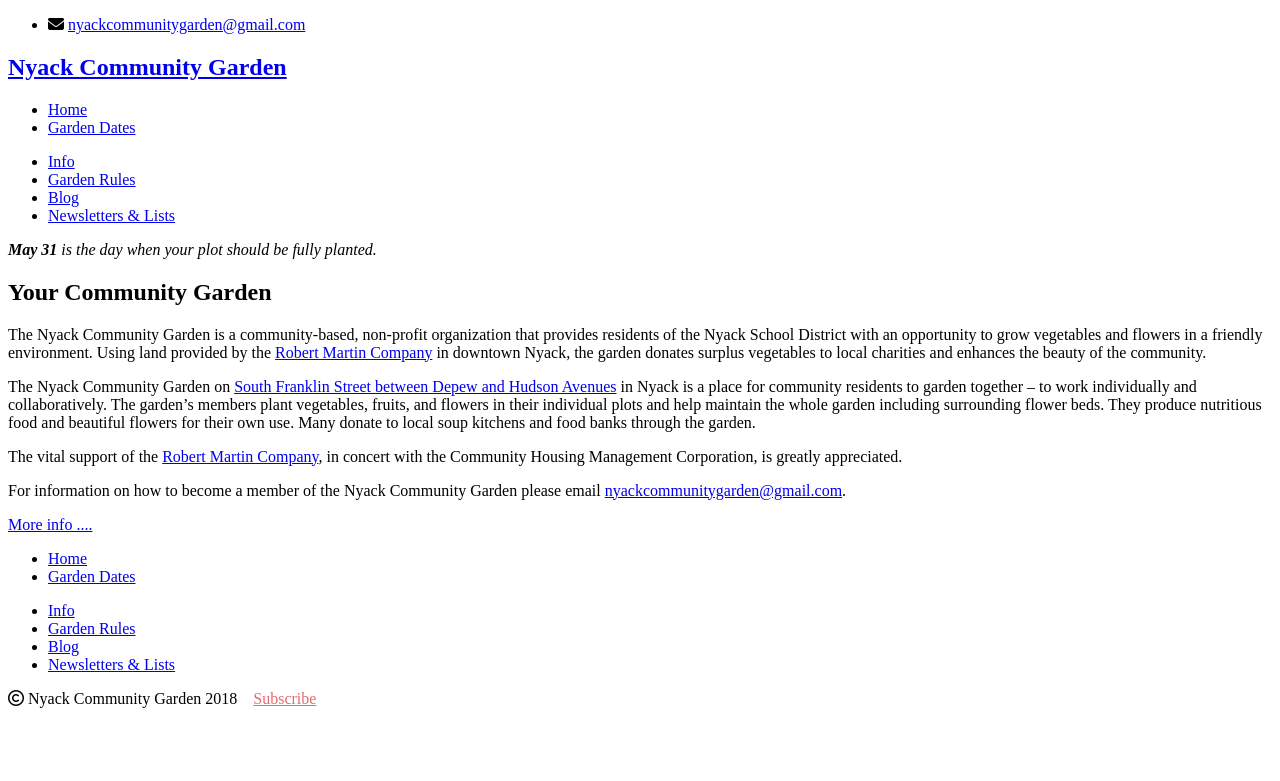
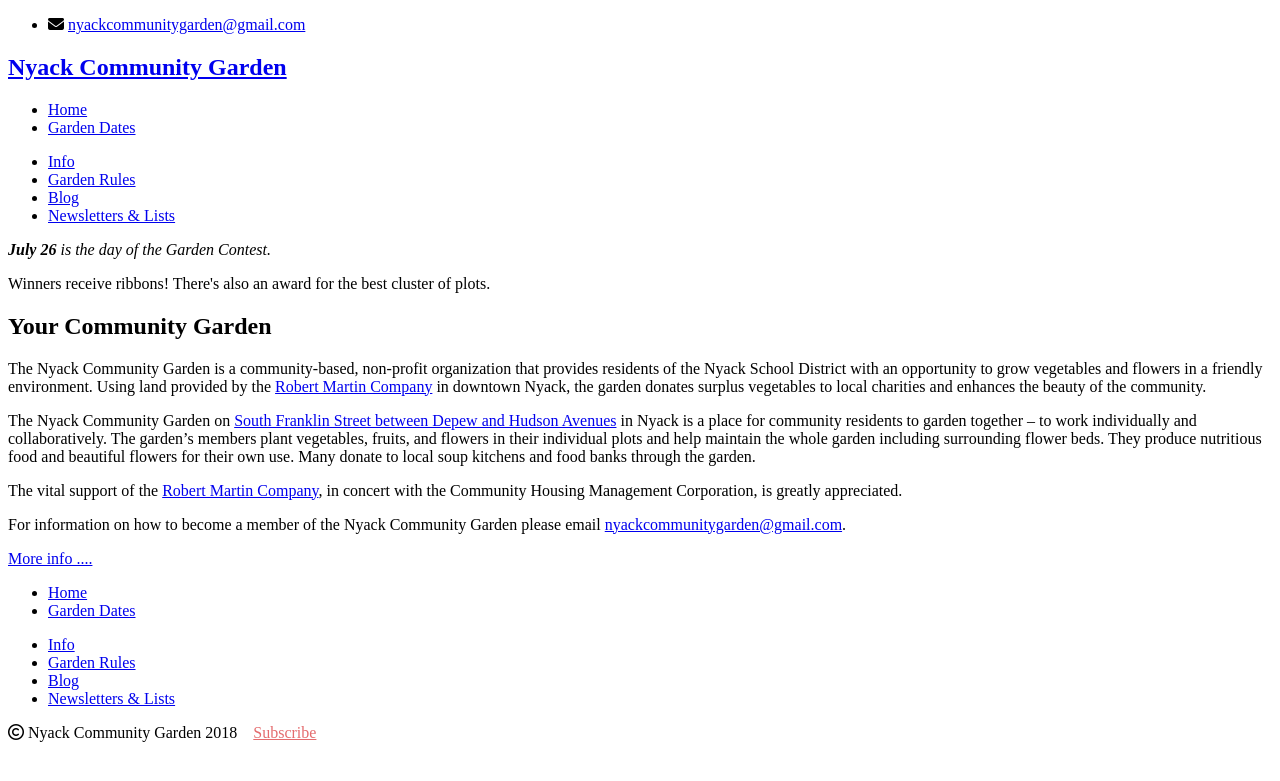
Before and after one commit to bosborne/nyackcommunitygarden, a Jekyll site: the page built from index.html, in a window 1280 px wide. Shown: the top 781 px of the page. Built offline with Jekyll 4.4.1, drawn with Linux system fonts in a browser that asks for light colours; nearby versions of some CDN libraries; library files that are not in the unit come from our copies.

Commit message:
Change event

```diff
--- a/_layouts/default.html
+++ b/_layouts/default.html
@@ -18,7 +18,10 @@
     <div class="content">
       <div class="container">
         <div class="bannerbox">
-          <i><b>May 31</b> is the day when your plot should be fully planted.</i>
+          <i><b>July 26</b> is the day of the Garden Contest.</i>
+          <p>
+            Winners receive ribbons! There's also an award for the best cluster of plots.
+          </p>
         </div>
         {{ content }}
       </div>
```
Lines whose indentation alone changed are shown as unchanged.
